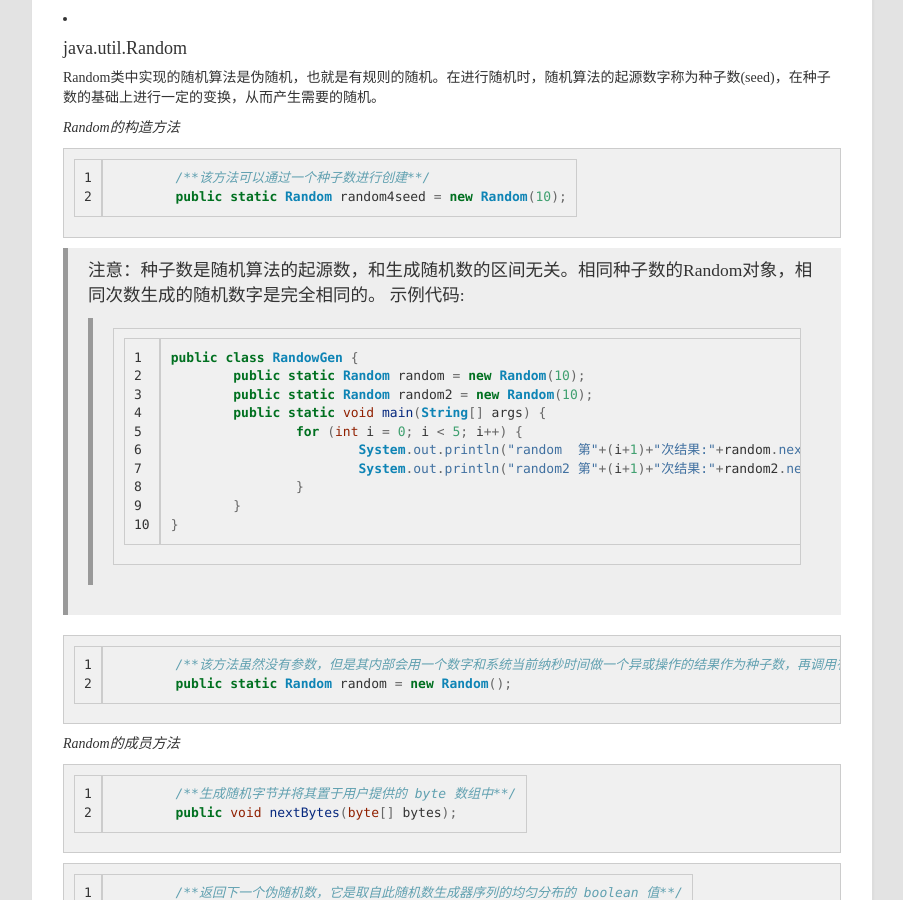
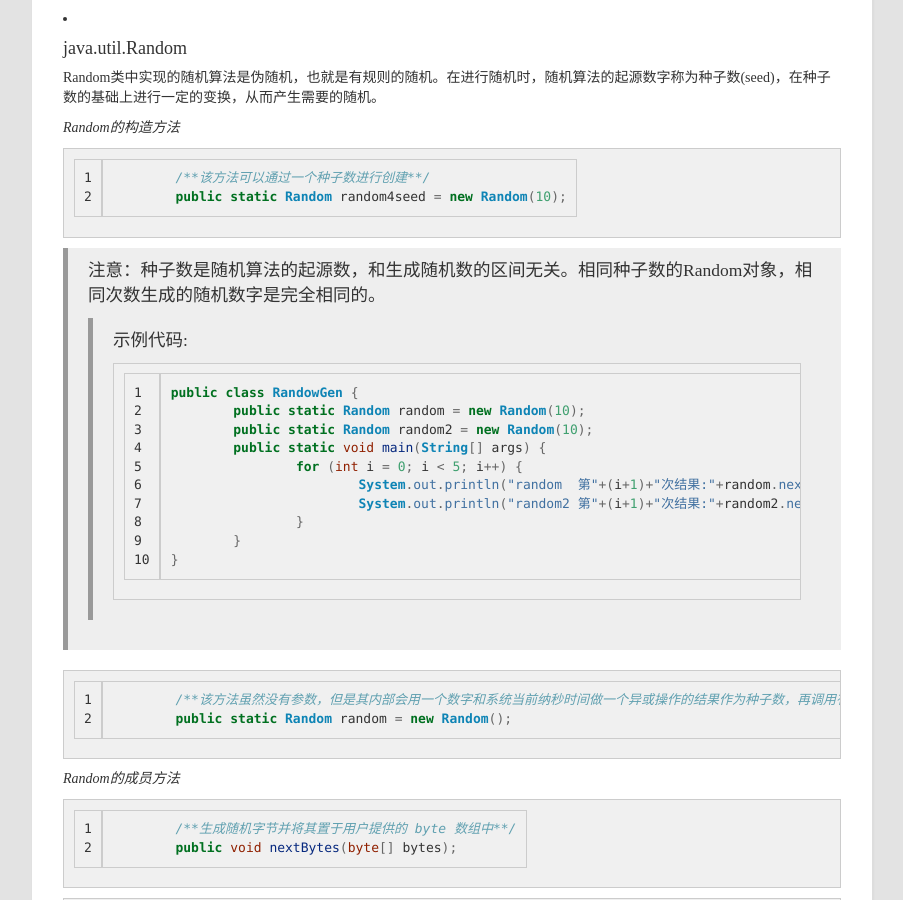
Before and after one commit to tomgg/tomgg.github.io, a Jekyll site: the page built from _posts/2016-07-20-java-random.md, in a window 1280 px wide and 900 px high, scrolled down 682 px. Shown: the whole window, without its empty margins (53-956 px from the left). Built offline with Jekyll 4.4.1, drawn with Linux system fonts in a browser that asks for light colours; nearby versions of some CDN libraries; comment, search, counter and statistics services are not loaded.

Commit message:
no message

````diff
--- a/_posts/2016-07-20-java-random.md
+++ b/_posts/2016-07-20-java-random.md
@@ -48,7 +48,7 @@ _Random的构造方法_
 ```
 
 >注意：种子数是随机算法的起源数，和生成随机数的区间无关。相同种子数的Random对象，相同次数生成的随机数字是完全相同的。
->示例代码:
+>>示例代码:
 >> ``` java
 >> public class RandowGen {
 >>	public static Random random = new Random(10);
````
